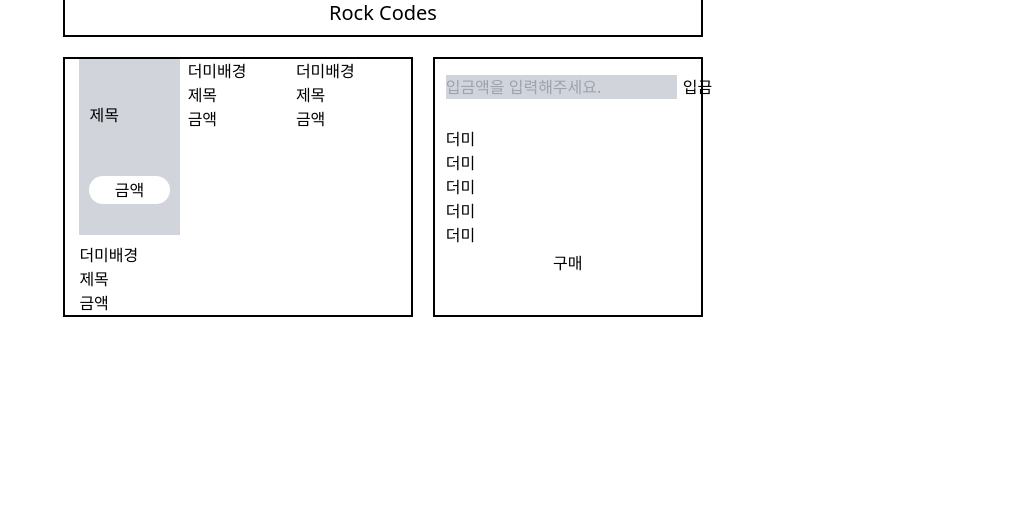
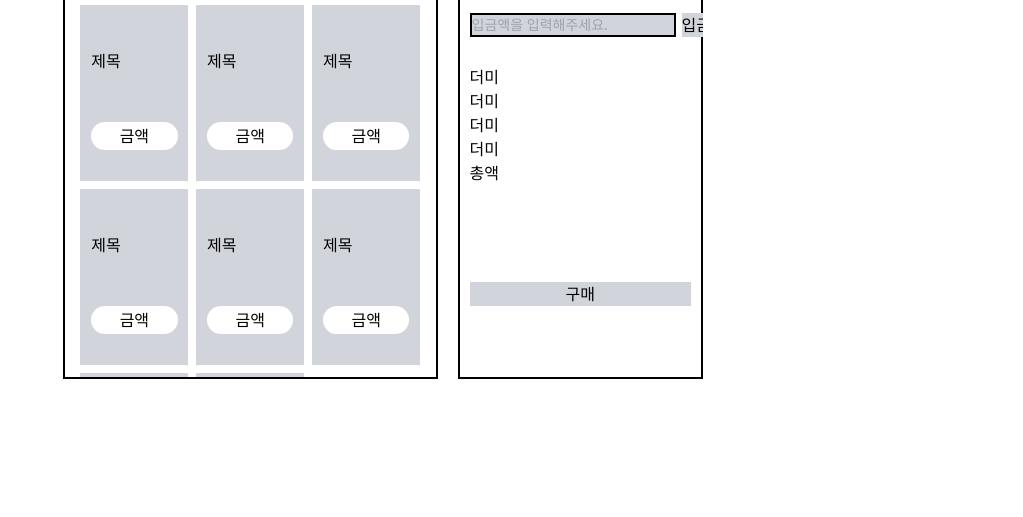
Before and after one commit to eonduck2/pre-project-vending-machine-4-RockCoders, a website: page public/index.html in a window 1280 px wide. Shown: the part 283-800 px from the top of the page, without its empty margins (257-1280 px from the left). Drawn offline with Linux system fonts and the light colour scheme.

Commit message:
:art:문혜림:index.html 클래스 수정함

```diff
--- a/public/index.html
+++ b/public/index.html
@@ -16,36 +16,63 @@
           Dream Vending Machine</h1>
         <h2 class="text-xl font-normal pb-2">Rock Codes</h2>
       </div>
-      <div id="menu" class="grid grid-cols-2-1 gap-5 mt-5 w-full">
-        <div id="menu-container" class="bg-white border-2 border-black w-full h-full flex justify-center items-center">
-          <div id="menu-content" class="w-11/12 h-11/12 grid grid-cols-3 gap-2 overflow-y-scroll">
-
+      <div id="menu" class="grid grid-cols-2-1 gap-5 mt-5 w-full overflow-hidden">
+        <div id="menu-container" class="bg-white border-2 border-black w-full h-96 flex justify-center items-center overflow-hidden">
+          <div id="menu-content" class="w-11/12 h-full grid grid-cols-3 gap-2 overflow-y-scroll mt-4">
             <div class="w-full h-44 flex flex-col items-center bg-gray-300 relative">
-
               <div class="text-base w-4/5 overflow-auto absolute top-1/4">
                 제목</div>
-                <div class="w-4/5 h-7 rounded-full bg-white absolute top-2/3 flex justify-center items-center">
-                  금액</div>
+              <div class="w-4/5 h-7 rounded-full bg-white absolute top-2/3 flex justify-center items-center">
+                금액</div>
             </div>
-            <div>더미배경
-              <div>제목</div>
-              <div>금액</div>
+            <div class="w-full h-44 flex flex-col items-center bg-gray-300 relative">
+              <div class="text-base w-4/5 overflow-auto absolute top-1/4">
+                제목</div>
+              <div class="w-4/5 h-7 rounded-full bg-white absolute top-2/3 flex justify-center items-center">
+                금액</div>
             </div>
-            <div>더미배경
-              <div>제목</div>
-              <div>금액</div>
+            <div class="w-full h-44 flex flex-col items-center bg-gray-300 relative">
+              <div class="text-base w-4/5 overflow-auto absolute top-1/4">
+                제목</div>
+              <div class="w-4/5 h-7 rounded-full bg-white absolute top-2/3 flex justify-center items-center">
+                금액</div>
             </div>
-            <div>더미배경
-              <div>제목</div>
-              <div>금액</div>
+            <div class="w-full h-44 flex flex-col items-center bg-gray-300 relative">
+              <div class="text-base w-4/5 overflow-auto absolute top-1/4">
+                제목</div>
+              <div class="w-4/5 h-7 rounded-full bg-white absolute top-2/3 flex justify-center items-center">
+                금액</div>
+            </div>
+            <div class="w-full h-44 flex flex-col items-center bg-gray-300 relative">
+              <div class="text-base w-4/5 overflow-auto absolute top-1/4">
+                제목</div>
+              <div class="w-4/5 h-7 rounded-full bg-white absolute top-2/3 flex justify-center items-center">
+                금액</div>
+            </div>
+            <div class="w-full h-44 flex flex-col items-center bg-gray-300 relative">
+              <div class="text-base w-4/5 overflow-auto absolute top-1/4">
+                제목</div>
+              <div class="w-4/5 h-7 rounded-full bg-white absolute top-2/3 flex justify-center items-center">
+                금액</div>
+            </div>
+            <div class="w-full h-44 flex flex-col items-center bg-gray-300 relative">
+              <div class="text-base w-4/5 overflow-auto absolute top-1/4">
+                제목</div>
+              <div class="w-4/5 h-7 rounded-full bg-white absolute top-2/3 flex justify-center items-center">
+                금액</div>
+            </div>
+            <div class="w-full h-44 flex flex-col items-center bg-gray-300 relative">
+              <div class="text-base w-4/5 overflow-auto absolute top-1/4">
+                제목</div>
+              <div class="w-4/5 h-7 rounded-full bg-white absolute top-2/3 flex justify-center items-center">
+                금액</div>
             </div>
           </div>
         </div>
         <div id="payment" class="bg-white border-2 border-black flex flex-col items-center relative h-full">
-
           <form class="mt-4 w-11/12 h-1/10 grid grid-cols-2-1 gap-1.5">
-            <input class="bg-gray-300" type="number" placeholder="입금액을 입력해주세요.">
-            <input type="submit" value="입금">
+            <input class="bg-gray-300 text-sm border-2 border-black" type="number" placeholder="입금액을 입력해주세요.">
+            <input class="bg-gray-300" type="submit" value="입금">
           </form>
           <div class="mt-7 w-11/12 flex flex-col">
             <ul id="productList" class="list-none">
@@ -55,17 +82,19 @@
               <li>더미</li>
             </ul>
             <div id="total-price">
-              더미
+              총액
             </div>
           </div>
           <div class="w-11/12 flex flex-col absolute top-3/4 h-1/10">
-            <button class="h-full" type="button">구매</button>
+            <button class="h-full bg-gray-300" type="button">구매</button>
           </div>
         </div>
       </div>
     </div>
     <div id="change" class="absolute top-[15%] left-[95%] flex justify-center">
-      <button class="w-40 h-40 bg-gray-300 rounded-[50px] border-0 writing-mode-vertical-lr text-base pl-2.5" type="button">관리자</button></div>
+      <button class="w-40 h-40 bg-gray-300 rounded-[50px] border-0 writing-mode-vertical-lr text-base pl-2.5"
+        type="button">관리자</button>
+    </div>
   </div>
 </body>
 
```
